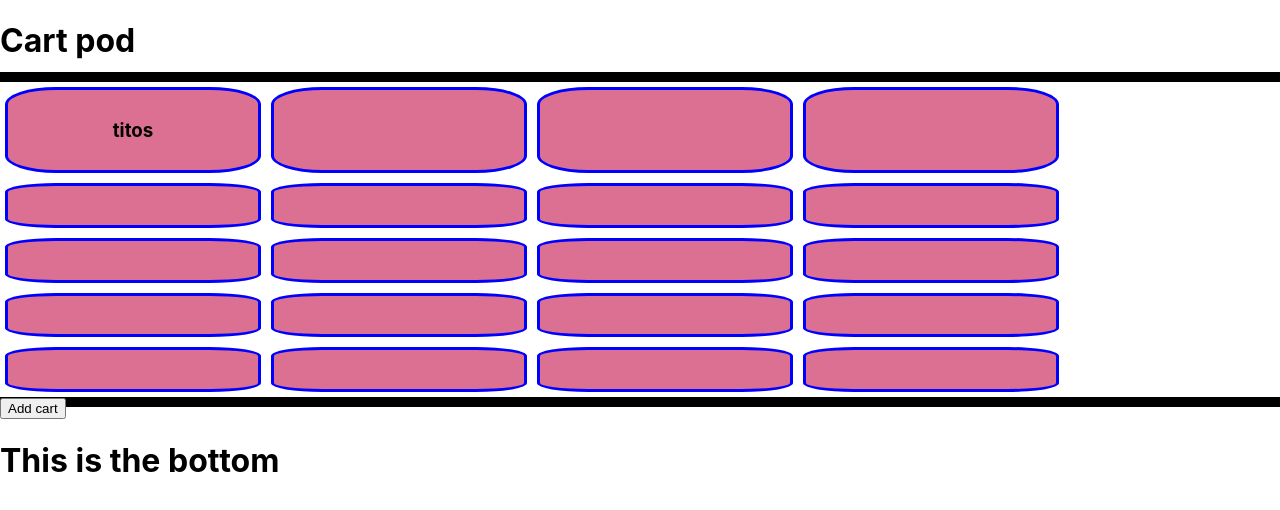
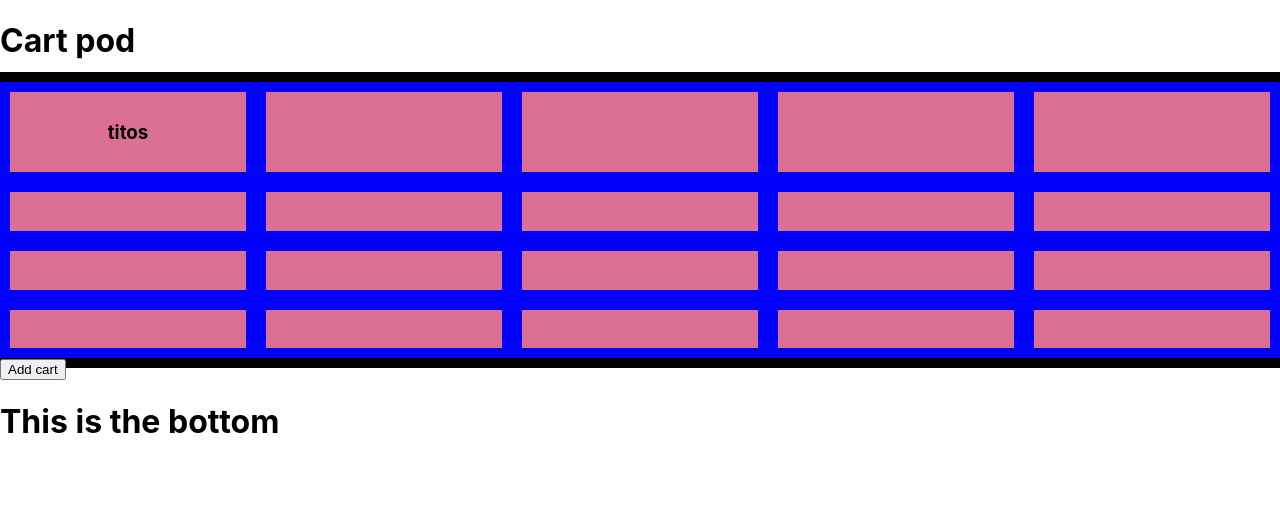
Before and after one commit to BryonBurke/component-practice, a React (Create React App) app: page / in a window 1280 px wide. Shown: the top 510 px of the page. Built offline with nearby package versions, Linux system fonts and the light colour scheme.

Commit message:
Add styling

```diff
--- a/src/components/CartList.js
+++ b/src/components/CartList.js
@@ -21,10 +21,8 @@ const itemStyle = {
   padding: `${spaceBetweenItems * 0.5}px`,
   backgroundColor: "palevioletred",
   textAlign: "center",
-  border: "3px solid blue",
-  borderRadius: "20%",
-  margin: "5px"
-,};
+  border: "10px solid blue",
+};
 
 const cardStyle = {
   backgroundColor: "palevioletred",
```
